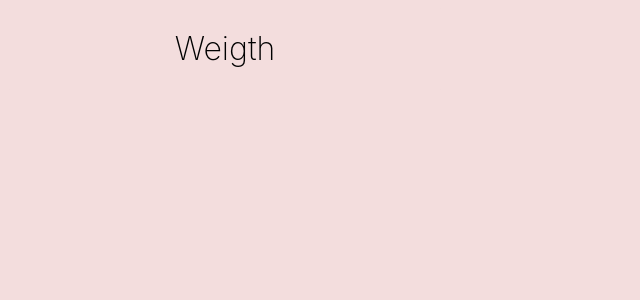
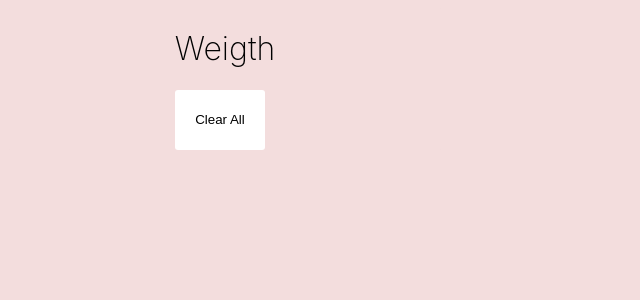
Before and after one commit to vinicius-mns/Calories-Tracker, a React (Create React App) app: page /Weight_tracker in a window 1280 px wide. Shown: the top 300 px of the page, without its empty margins (0-640 px from the left). Built offline with nearby package versions, Linux system fonts and the light colour scheme.

Commit message:
Criando botao clear storage na page Weigth

```diff
--- a/src/pages/WeightTracker.jsx
+++ b/src/pages/WeightTracker.jsx
@@ -4,6 +4,7 @@ export default function WeigthTracker() {
   return(
     <div>
       <h1>Weigth</h1>
+      <button onClick={ () => localStorage.clear() }>Clear All</button>
     </div>
   );
 }
```
